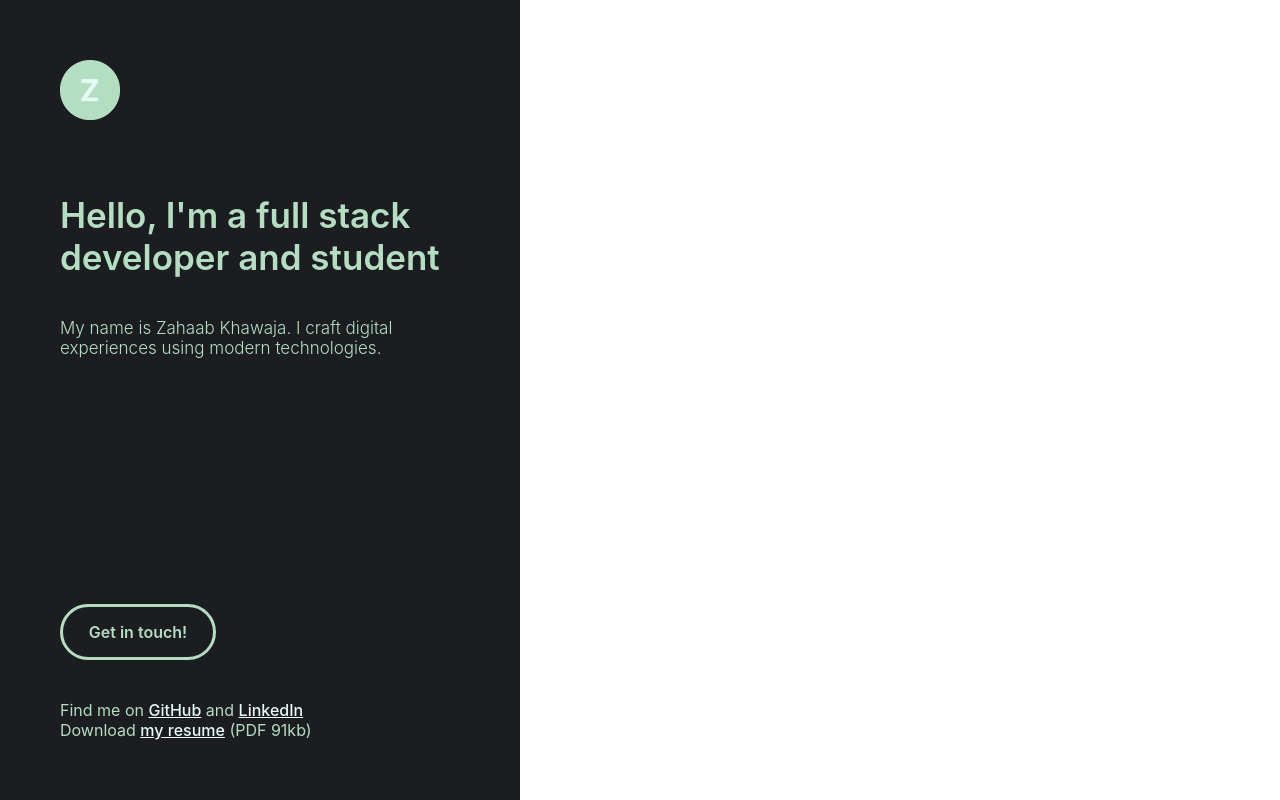
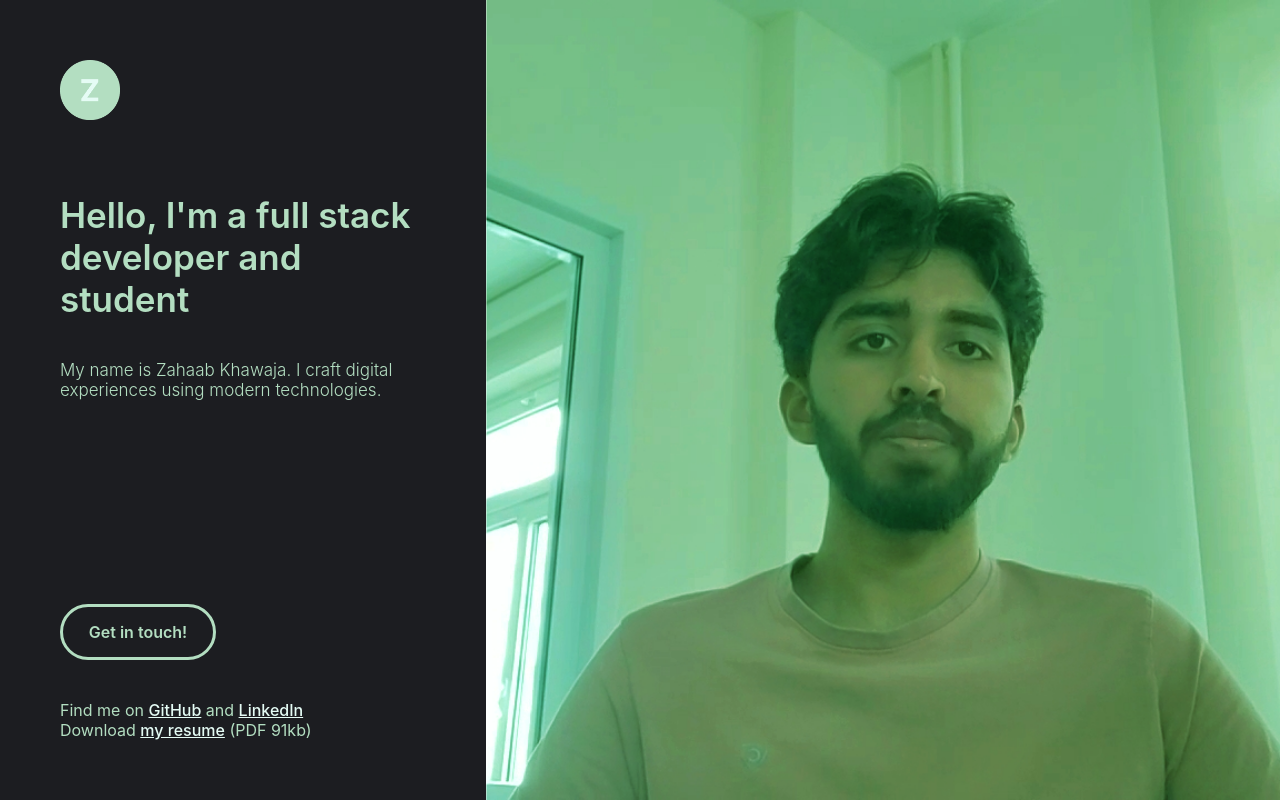
Before and after one commit to Agast0/portfolio, a React (Create React App) app: page / in a window 1280 px wide. Built offline with nearby package versions, Linux system fonts and the light colour scheme.

Commit message:
hero image ready

```diff
--- a/src/App.js
+++ b/src/App.js
@@ -1,9 +1,11 @@
 import Leftbar from "./Components/Leftbar/Leftbar";
+import Rightbar from "./Components/Rightbar/Rightbar";
 
 function App() {
   return (
     <div className="App">
-      <Leftbar />
+        <Leftbar />
+        <Rightbar />
     </div>
   );
 }
--- a/src/Components/Leftbar/Leftbar.js
+++ b/src/Components/Leftbar/Leftbar.js
@@ -25,7 +25,7 @@ function Leftbar() {
                     initial={{ skewX: -5, scaleX: 1.2, transformOrigin: 'left', opacity: 0 }}
                     animate={{ skewX: 0, scaleX: 1, transformOrigin: 'left', opacity: 1 }}
                     transition={{ duration: 0.8, delay: 0.4 }}
-                    className={"leftbar-intro-text"}
+                    className={`leftbar-intro-text ${isMobile ? 'mobile' : ''}`}
                 >
                     Hello, I'm a full stack developer and student
                 </motion.div>
@@ -33,7 +33,7 @@ function Leftbar() {
                     initial={{ skewX: -5, scaleX: 1.2, transformOrigin: 'left', opacity: 0 }}
                     animate={{ skewX: 0, scaleX: 1, transformOrigin: 'left', opacity: 1 }}
                     transition={{ duration: 0.8, delay: 0.6 }}
-                    className={"leftbar-main-text"}
+                    className={`leftbar-main-text ${isMobile ? 'mobile' : ''}`}
                 >
                     My name is Zahaab Khawaja. I craft digital experiences using modern technologies.
                 </motion.div>
@@ -42,13 +42,13 @@ function Leftbar() {
                 initial={{ skewX: -5, scaleX: 1.2, transformOrigin: 'left', opacity: 0 }}
                 animate={{ skewX: 0, scaleX: 1, transformOrigin: 'left', opacity: 1 }}
                 transition={{ duration: 0.8, delay: 0.8 }}
-                className={"leftbar-bottom-content"}
+                className={`leftbar-bottom-content ${isMobile ? 'mobile' : ''}`}
             >
                 <motion.div
                     initial={{ skewX: -5, scaleX: 1.2, transformOrigin: 'left', opacity: 0 }}
                     animate={{ skewX: 0, scaleX: 1, transformOrigin: 'left', opacity: 1 }}
                     transition={{ duration: 0.8, delay: 1 }}
-                    className={"leftbar-button"}
+                    className={`leftbar-button ${isMobile ? 'mobile' : ''}`}
                     onClick={handleEmailSend}
                 >
                     Get in touch!
@@ -57,7 +57,7 @@ function Leftbar() {
                     initial={{ skewX: -5, scaleX: 1.2, transformOrigin: 'left', opacity: 0 }}
                     animate={{ skewX: 0, scaleX: 1, transformOrigin: 'left', opacity: 1 }}
                     transition={{ duration: 0.8, delay: 1.2 }}
-                    className={"leftbar-links"}
+                    className={`leftbar-links ${isMobile ? 'mobile' : ''}`}
                 >
                     Find me on{' '}
                     <a href="https://github.com/agast0/" target="_blank" rel="noopener noreferrer" className="link">
@@ -73,7 +73,7 @@ function Leftbar() {
                     initial={{ skewX: -5, scaleX: 1.2, transformOrigin: 'left', opacity: 0 }}
                     animate={{ skewX: 0, scaleX: 1, transformOrigin: 'left', opacity: 1 }}
                     transition={{ duration: 0.8, delay: 1.4 }}
-                    className={"leftbar-resume"}
+                    className={`leftbar-resume ${isMobile ? 'mobile' : ''}`}
                 >
                     Download {' '}
                     <a href={CV} download="Zahaab-Khawaja-CV.pdf" className="link">
@@ -94,8 +94,8 @@ function Leftbar() {
             ) : (
                 <motion.div
                     initial={{ width: 'calc(100% - 120px)' }}
-                    animate={{ width: 'calc(38% - 120px)', minWidth: '400px' }}
-                    transition={{ duration: 0.8, delay: 1 }}
+                    animate={{ width: 'calc(38% - 120px)' }}
+                    transition={{ duration: 0.8, delay: 1.6 }}
                     className={`leftbar-main-container ${isMobile ? 'mobile' : ''}`}
                 >
                     <LeftbarContent />
--- a/src/Components/Leftbar/index.css
+++ b/src/Components/Leftbar/index.css
@@ -1,10 +1,10 @@
 .leftbar-main-container {
     position: absolute;
+    z-index: 999;
     top: 0;
     left: 0;
     background-color: var(--theme-dark);
     width: calc(38% - 120px);
-    min-width: 400px;
     height: calc(100% - 120px);
     color: var(--theme-main);
     padding: 60px;
@@ -18,6 +18,7 @@
     min-width: 0;
     width: calc(100vw - 120px);
     height: calc(100vh - 120px);
+    z-index: 0;
 }
 
 .logo-image {
@@ -33,12 +34,20 @@
     margin-top: 70px;
 }
 
+.leftbar-intro-text.mobile {
+    max-width: 100%;
+}
+
 .leftbar-main-text {
     width: 100%;
     max-width: 400px;
     font-size: 17px;
     font-weight: 300;
     margin-top: 40px;
+}
+
+.leftbar-main-text.mobile {
+    max-width: 100%;
 }
 
 .leftbar-button {
--- /dev/null
+++ b/src/Components/Rightbar/Image.js
@@ -0,0 +1,12 @@
+import React from 'react';
+import zahaab from '../../Assets/zahaab.png';
+
+function Image() {
+    return (
+        <div className="hero-image-container">
+            <img src={zahaab} alt="Zahaab" className="hero-image" />
+        </div>
+    );
+}
+
+export default Image;
--- /dev/null
+++ b/src/Components/Rightbar/Rightbar.js
@@ -0,0 +1,16 @@
+import React from 'react';
+import './index.css';
+import useCheckMobile from "../../Hooks/useCheckMobile";
+import Image from "./Image";
+
+function Rightbar() {
+    const isMobile = useCheckMobile();
+
+    return (
+        <div className={`rightbar-main-container ${isMobile ? 'mobile' : ''}`}>
+            <Image />
+        </div>
+    );
+}
+
+export default Rightbar;
--- /dev/null
+++ b/src/Components/Rightbar/index.css
@@ -0,0 +1,24 @@
+.rightbar-main-container {
+    position: sticky;
+    left: 38%;
+    width: 62%;
+}
+
+.rightbar-main-container.mobile {
+    position: sticky;
+    left: 0;
+    width: 100vw;
+}
+
+.hero-image-container {
+    height: calc(100% - 120px);
+    overflow: hidden;
+    display: flex;
+    justify-content: center;
+    align-items: center;
+}
+
+
+.hero-image {
+    height: 100vh;
+}
--- a/src/Hooks/useCheckMobile.js
+++ b/src/Hooks/useCheckMobile.js
@@ -4,10 +4,10 @@ const useCheckMobile = () => {
     const [isMobile, setIsMobile] = useState(false);
 
     useEffect(() => {
-        setIsMobile(window.innerWidth <= 950);
+        setIsMobile(window.innerWidth <= 1000);
 
         const handleResize = () => {
-            setIsMobile(window.innerWidth <= 950);
+            setIsMobile(window.innerWidth <= 1000);
         };
 
         window.addEventListener('resize', handleResize);
```
Also changed, not shown: src/Assets/zahaab.png (added).
